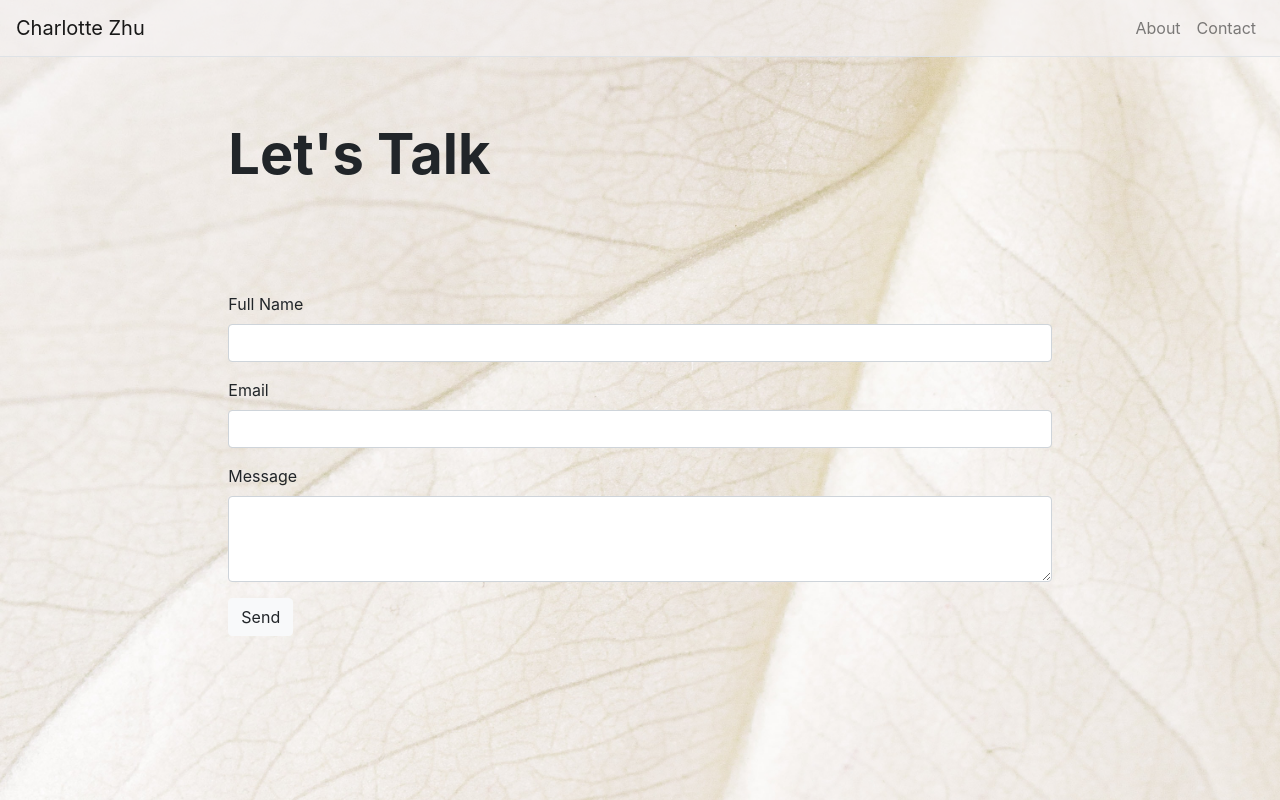
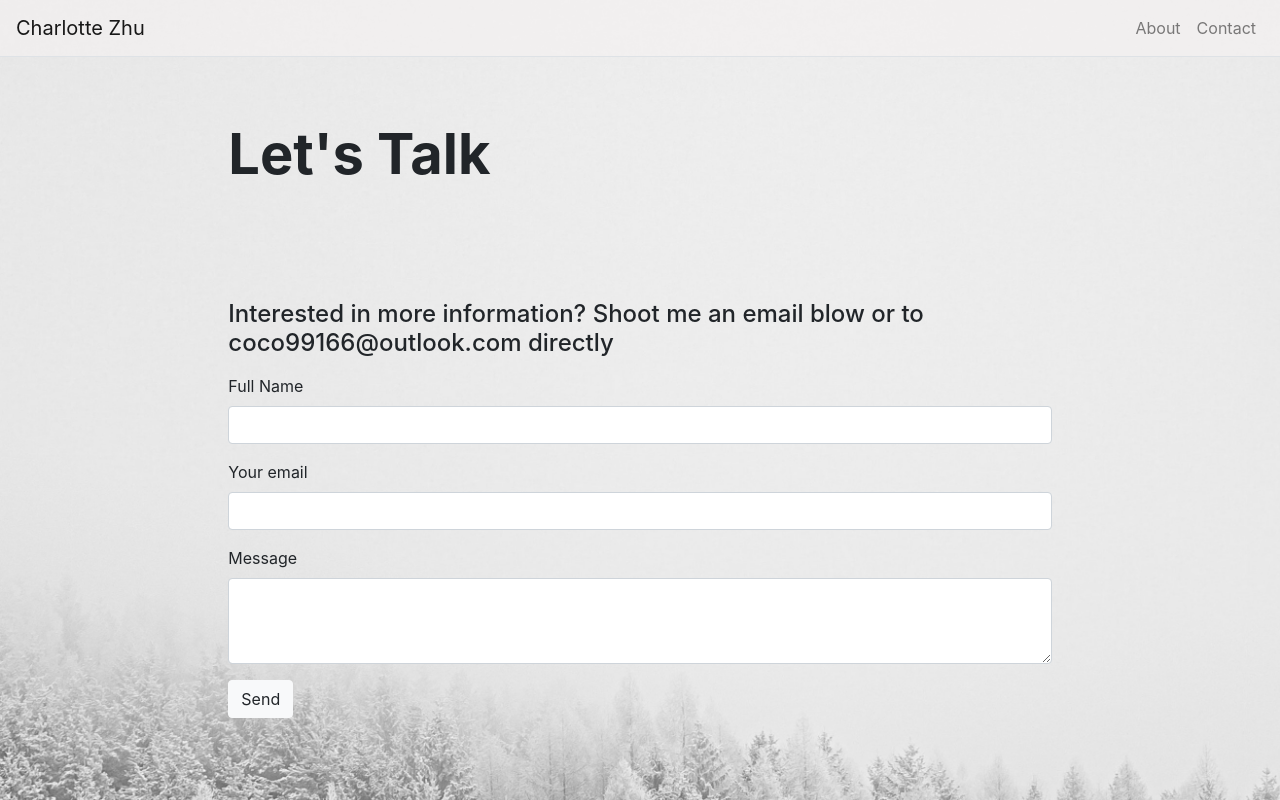
Before and after one commit to charlottezhu98/portfolio, a React (Create React App) app: page /contact in a window 1280 px wide. Built offline with nearby package versions, Linux system fonts and the light colour scheme.

Commit message:
first working draft

```diff
--- a/src/App.css
+++ b/src/App.css
@@ -7,11 +7,19 @@
 
 body, html {
   height: 100%;
-  }
-  .bg {
+}
+
+.bg {
   background-image: url("assets/images/Background.jpg");
+  background-color: gainsboro;
   height: 100vh;
-  background-position: center;
+  background-position: center center;
   background-repeat: no-repeat;
   background-size: cover;
-  }
+  background-attachment: fixed;
+}
+
+
+.Footer {
+  background: rgba(245, 242, 242, 0.6);
+}
--- a/src/App.js
+++ b/src/App.js
@@ -4,6 +4,8 @@ import Container from 'react-bootstrap/Container';
 import Navbar from 'react-bootstrap/Navbar';
 import Nav from 'react-bootstrap/Nav';
 import './App.css';
+import Footer from './components/Footer';
+
 import HomePage from './pages/HomePage';
 import AboutPage from './pages/AboutPage';
 import ContactPage from './pages/ContactPage';
@@ -28,7 +30,8 @@ class App extends React.Component {
         title: 'About Me'
       },
       contact: {
-        title: 'Let\'s Talk'
+        title: 'Let\'s Talk',
+        subTitle: 'Interested in more information? Shoot me an email blow or to coco99166@outlook.com directly!'
       }
     }
   }
@@ -51,7 +54,7 @@ class App extends React.Component {
             </Navbar>
 
             <Route path="/portfolio" render={() => <AboutPage title={this.state.about.title} />} />
-            <Route path="/contact" render={() => <ContactPage title={this.state.contact.title} />} />
+            <Route path="/contact" render={() => <ContactPage title={this.state.contact.title} subTitle={this.state.contact.subTitle}/>} />
           </div>
         </Container>
       </Router>
--- /dev/null
+++ b/src/components/Footer.js
@@ -0,0 +1,25 @@
+import React from 'react';
+import Container from 'react-bootstrap/Container';
+import Row from 'react-bootstrap/Row';
+import Col from 'react-bootstrap/Col';
+
+function Footer() {
+
+    return(
+        <footer className="mt-5">
+            <Container fluid={true}>
+                <Row className="border-top justify-content-between p-2">
+                    <Col className="p-0" md={3} sm={12}>
+                        Charlotte Zhu
+                    </Col>
+                    <Col className="p-0 d-flex justify-content-end" md={3}>
+                        2020.
+                    </Col>
+                </Row>
+            </Container>
+        </footer>
+    );
+
+}
+
+export default Footer;
--- a/src/components/Hero.js
+++ b/src/components/Hero.js
@@ -12,7 +12,7 @@ function Hero(props) {
                 <Row className="justify-content-center ">
                     <Col md={8} sm={12}>
                         { props.title && <h1 className="display-4 font-weight-bolder">{props.title}</h1> }
-                        { props.subTitle && <h3 className="display-4 font-weight-light">{props.subTitle}</h3> }
+                        { props.subTitle && <h3 className="display-8 font-weight-light">{props.subTitle}</h3> }
                         { props.text && <h3 className="lead font-weight-light">{props.text}</h3> }
                     </Col>
                 </Row>
--- a/src/pages/AboutPage.js
+++ b/src/pages/AboutPage.js
@@ -1,6 +1,9 @@
 import React from 'react';
 import Hero from '../components/Hero';
 import Content from '../components/Content';
+import Button from 'react-bootstrap/Button';
+import Badge from 'react-bootstrap/Badge';
+import Pdf from '../assets/documents/KZ_resume.pdf';
 
 function AboutPage(props) {
 
@@ -11,9 +14,20 @@ function AboutPage(props) {
             <Content>
             <p>Hi there, my name is Charlotte.</p>
 
+            <p>I recently graduated from University of British Columbia where I studied Mathematical Sciences.</p>
+
+            <p>I have been </p>
+
             <p>I'm constantly learning new things. Currently I am learning React</p>
 
-            <p>When I'm not learning something </p>
+            <p>You can read more about my experience and skills in the PDF: <a href = {Pdf} target = "_blank">Resume</a></p>
+
+            <p>Also, you can find me on linkedin: <Button variant="outline-primary">Linkedin  <Badge variant="primary">in</Badge>
+                <span className="sr-only">unread messages</span>
+            </Button>
+            </p>
+
+
             </Content>
         </div>
     );
--- a/src/pages/ContactPage.js
+++ b/src/pages/ContactPage.js
@@ -2,7 +2,6 @@ import React from 'react';
 
 import Form from 'react-bootstrap/Form';
 import Button from 'react-bootstrap/Button';
-
 import Hero from '../components/Hero';
 import Content from '../components/Content';
 import Axios from 'axios';
@@ -43,7 +42,7 @@ class ContactPage extends React.Component {
 
         Axios.post('http://localhost:3030/api/email', this.state)
             .then(res => {
-                if(res.data.success) {
+                if (res.data.success) {
                     this.setState({
                         disabled: false,
                         emailSent: true
@@ -66,13 +65,14 @@ class ContactPage extends React.Component {
 
     }
 
-
     render() {
-        return(
+        return (
             <div>
                 <Hero title={this.props.title} />
 
                 <Content>
+                    <h4 className="py-2">Interested in more information? Shoot me an email blow or to coco99166@outlook.com directly</h4>
+
                     <Form onSubmit={this.handleSubmit}>
                         <Form.Group>
                             <Form.Label htmlFor="full-name">Full Name</Form.Label>
@@ -81,14 +81,14 @@ class ContactPage extends React.Component {
 
 
                         <Form.Group>
-                            <Form.Label htmlFor="email">Email</Form.Label>
+                            <Form.Label htmlFor="email">Your email</Form.Label>
                             <Form.Control id="email" name="email" type="email" value={this.state.email} onChange={this.handleChange} />
                         </Form.Group>
 
 
                         <Form.Group>
                             <Form.Label htmlFor="message">Message</Form.Label>
-                            <Form.Control id="message" name="message" as="textarea"rows="3" value={this.state.message} onChange={this.handleChange} />
+                            <Form.Control id="message" name="message" as="textarea" rows="3" value={this.state.message} onChange={this.handleChange} />
                         </Form.Group>
 
 
```
Also changed, not shown: src/assets/images/Background.jpg, 1 other file (tests, documents, lock files or other folders).
